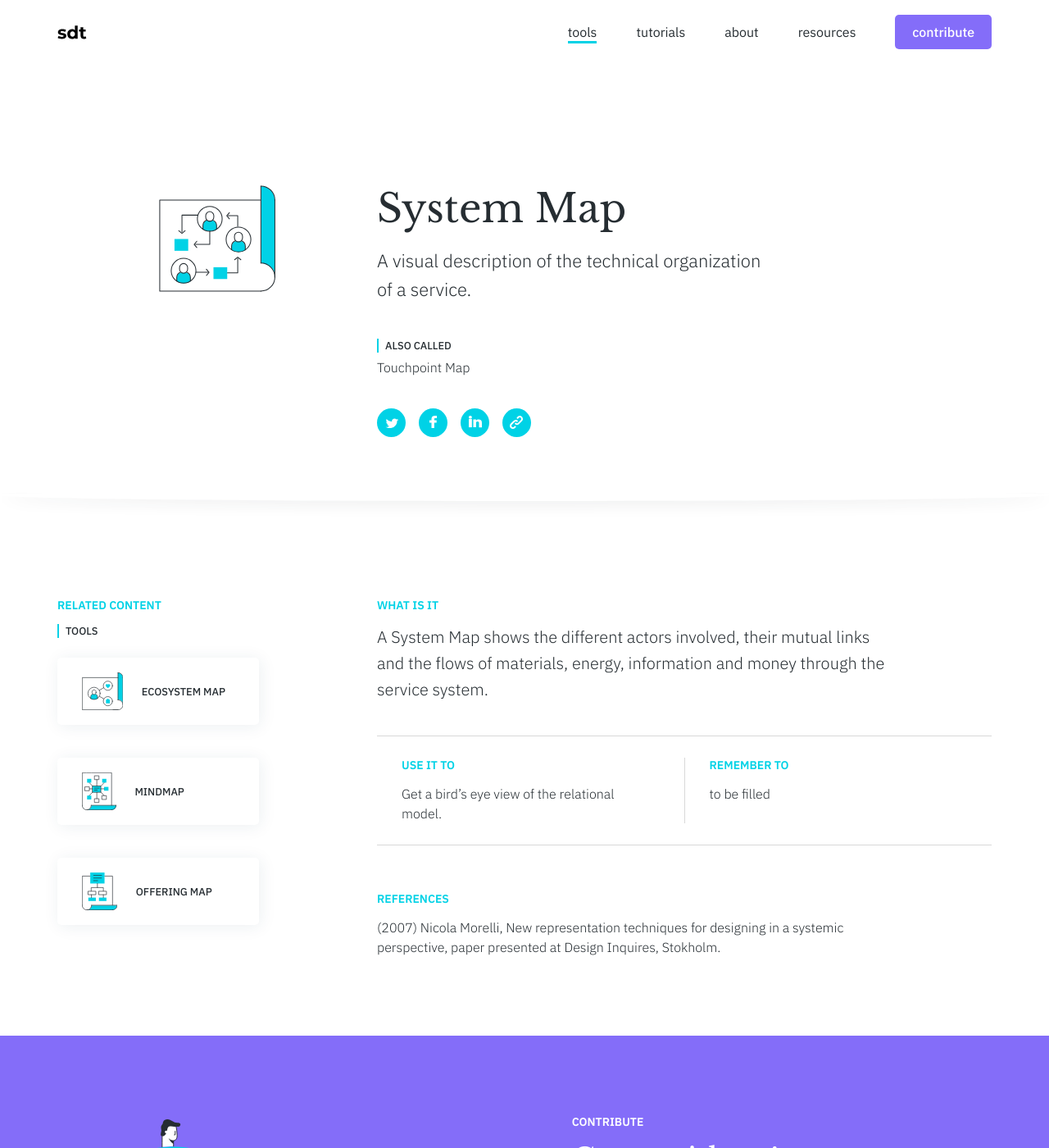
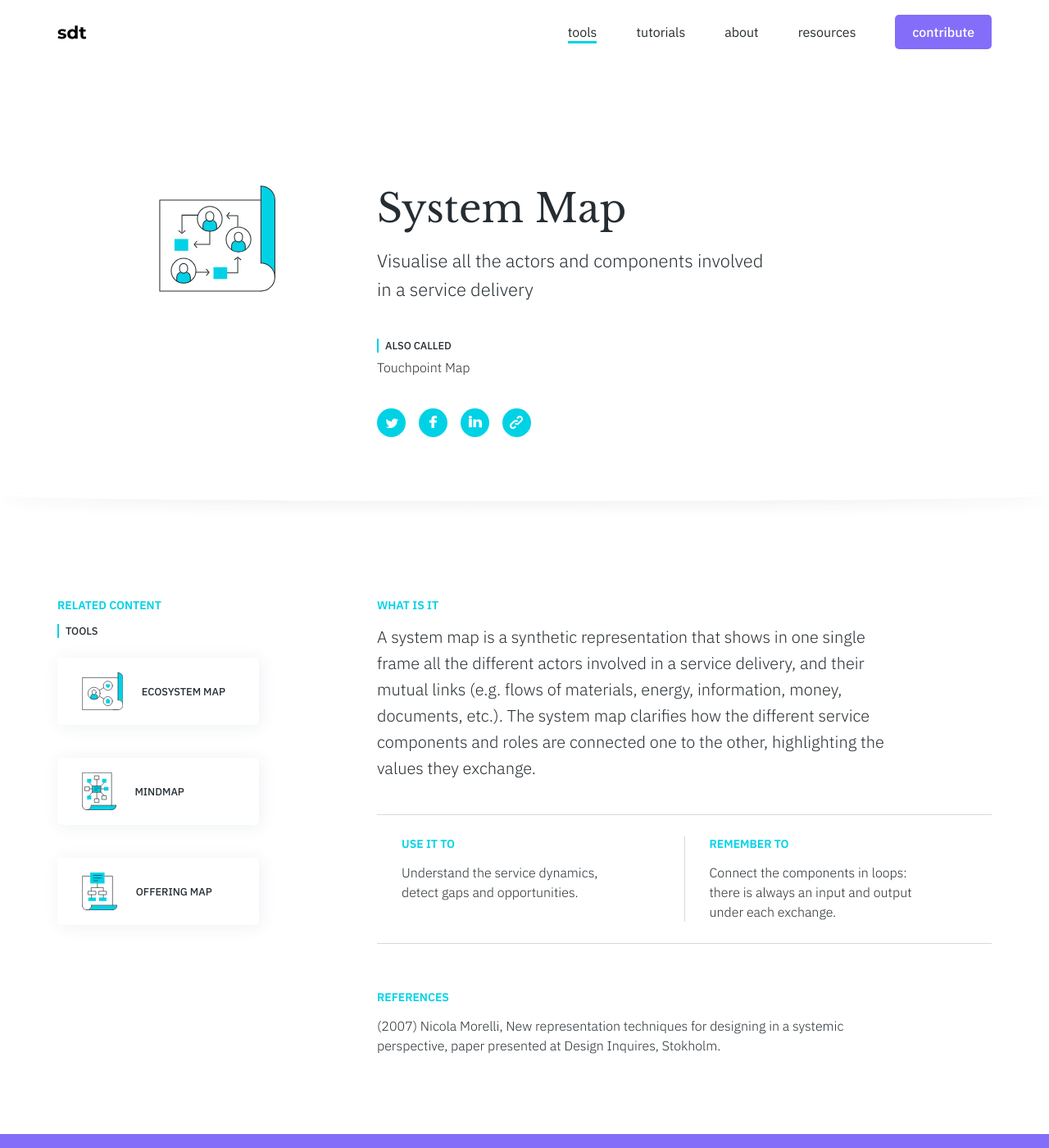
Before and after one commit to service-design-tools/sdt-website, a Jekyll site: the page built from _tools/system-map.md, in a window 1280 px wide and 1400 px high. Shown: the whole window at 82% size. Built offline with Jekyll 4.4.1, drawn with Linux system fonts in a browser that asks for light colours.

Commit message:
Update tool “system-map”

```diff
--- a/_tools/system-map.md
+++ b/_tools/system-map.md
@@ -1,6 +1,6 @@
 ---
 title: System Map
-subtitle: A visual description of the technical organization of a service.
+subtitle: Visualise all the actors and components involved in a service delivery
 properties:
   how:
     - Maps
@@ -21,11 +21,13 @@ related:
     - Ecosystem Map
     - Mindmap
     - Offering Map
-use: Get a bird's eye view of the relational model.
-reminder: to be filled
+use: 'Understand the service dynamics, detect gaps and opportunities.'
+reminder: >-
+  Connect the components in loops: there is always an input and output under
+  each exchange.
 references:
   - name: >-
       (2007) Nicola Morelli, New representation techniques for designing in a
       systemic perspective, paper presented at Design Inquires, Stokholm.
 ---
-A System Map shows the different actors involved, their mutual links and the flows of materials, energy, information and money through the service system.
+A system map is a synthetic representation that shows in one single frame all the different actors involved in a service delivery, and their mutual links (e.g. flows of materials, energy, information, money, documents, etc.). The system map clarifies how the different service components and roles are connected one to the other, highlighting the values they exchange.
```
